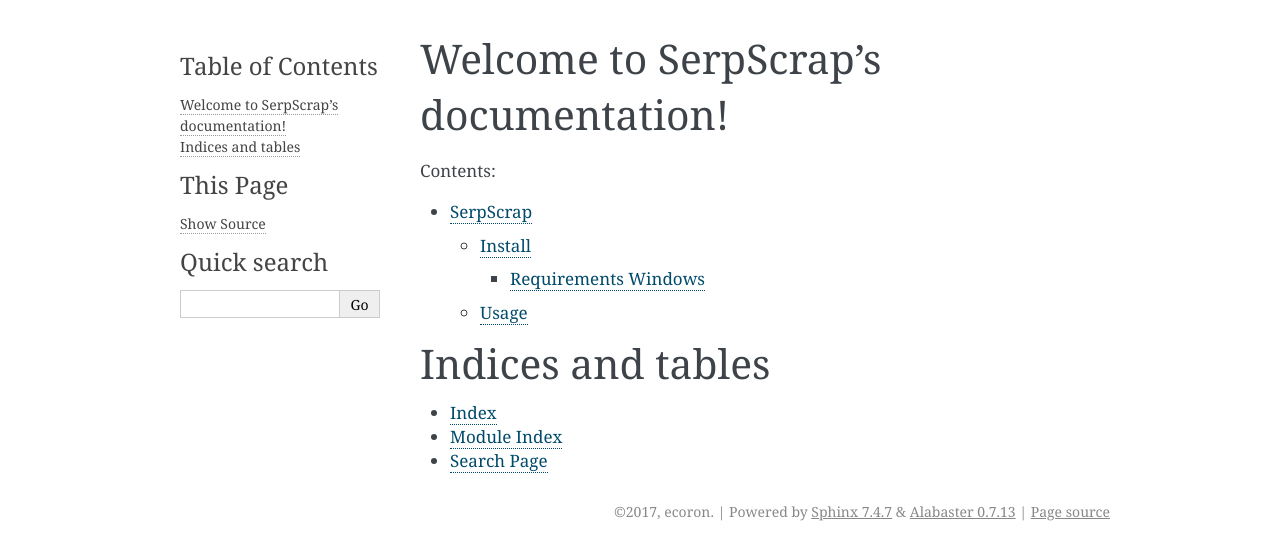
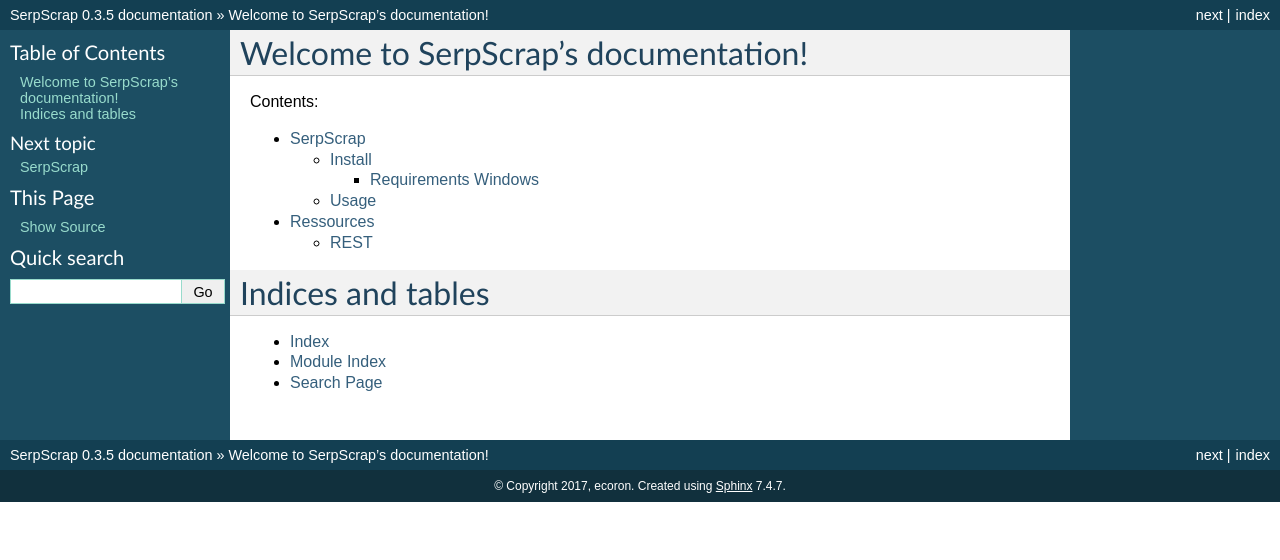
Before and after one commit to ecoron/SerpScrap, a Sphinx documentation site: the page built from docs/index.rst, in a window 1280 px wide. Shown: the top 560 px of the page. Built offline with Sphinx 7.4.7, drawn with Linux system fonts in a browser that asks for light colours.

Commit message:
change doc theme, add ressources

```diff
--- a/docs/conf.py
+++ b/docs/conf.py
@@ -67,7 +67,7 @@
 #
 # This is also used if you do content translation via gettext catalogs.
 # Usually you set "language" from the command line for these cases.
-language = None
+language = 'en'
 
 # List of patterns, relative to source directory, that match files and
 # directories to ignore when looking for source files.
@@ -86,7 +86,7 @@
 # The theme to use for HTML and HTML Help pages.  See the documentation for
 # a list of builtin themes.
 #
-html_theme = 'alabaster'
+html_theme = 'default'
 
 # Theme options are theme-specific and customize the look and feel of a theme
 # further.  For a list of options available for each theme, see the
--- a/docs/index.rst
+++ b/docs/index.rst
@@ -11,6 +11,7 @@
    :caption: Contents:
 
    README
+   ressources
 
 
 
```
Also changed, not shown: docs/ressources.rst (added, +7 -0 lines).
